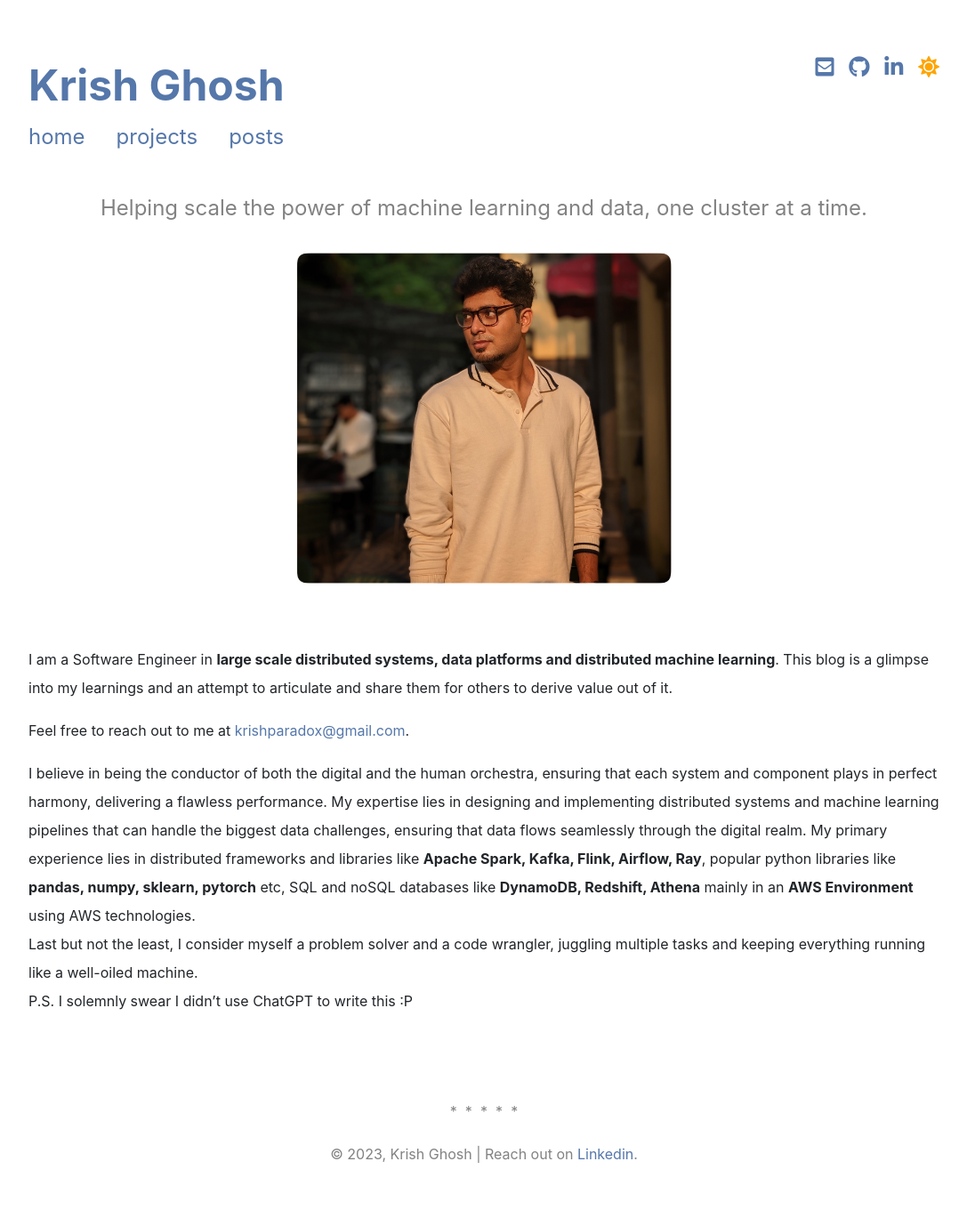
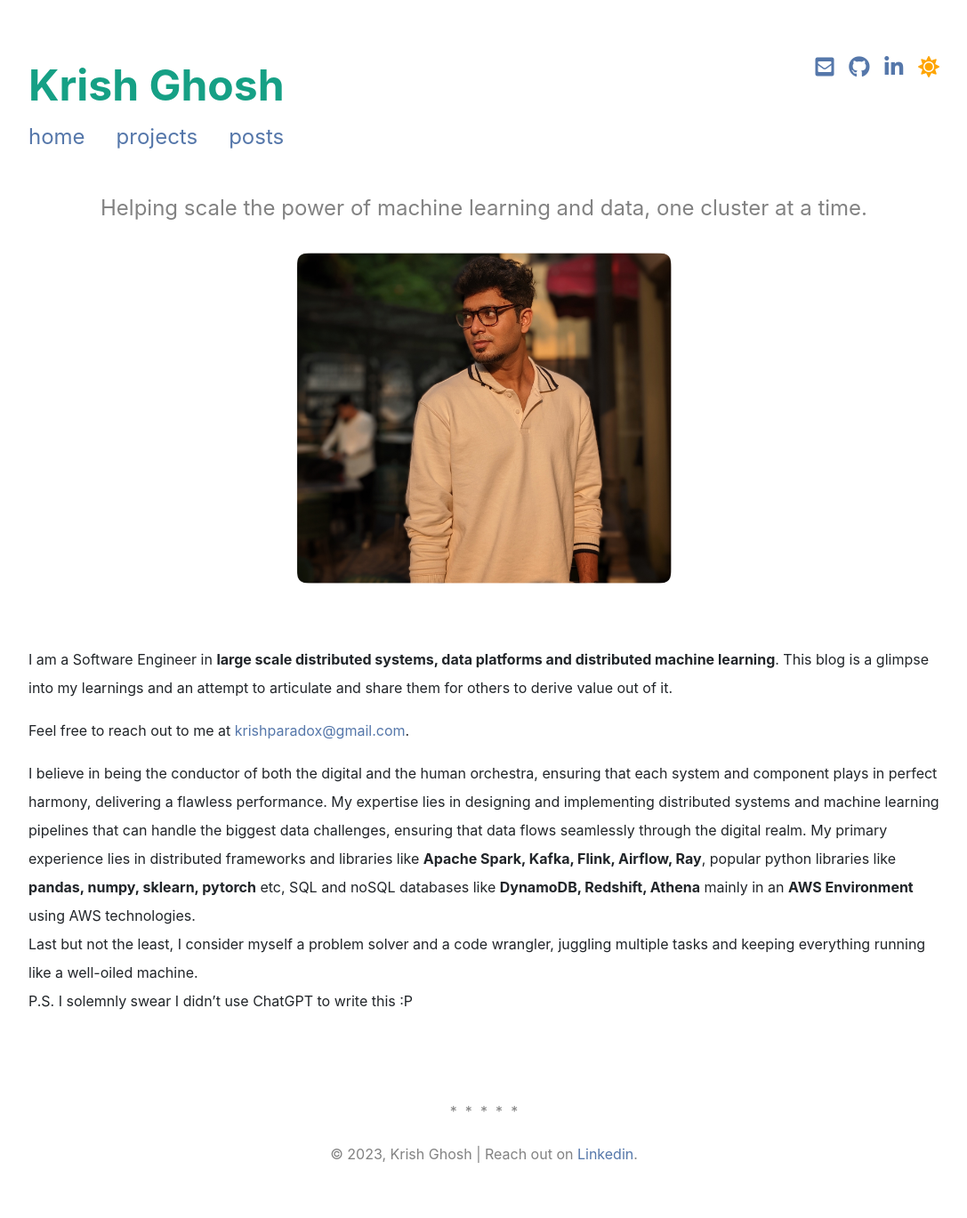
Before and after one commit to krishparadox/krishparadox.github.io, a Jekyll site: the page built from index.md, in a window 1280 px wide. Shown: the whole page at 89% size, without its empty margins (96-1183 px from the left). Built offline with Jekyll 4.4.1, drawn with Linux system fonts in a browser that asks for light colours; nearby versions of some CDN libraries; a style sheet for code colours, icons or effects is not loaded.

Commit message:
Update main.css

```diff
--- a/assets/css/main.css
+++ b/assets/css/main.css
@@ -88,13 +88,13 @@ th {
 a.logo:hover {
   font-size: 300%;
   font-weight: 700;
-  color: ##a70000;
+  color: #16a085;
   display: block;
   text-decoration: none;
 }
 
 .menu {
-  color: #a70000;
+  color: #828282;
   font-size: 150%;
   margin: 0px;
   margin-top: 6px;
```
